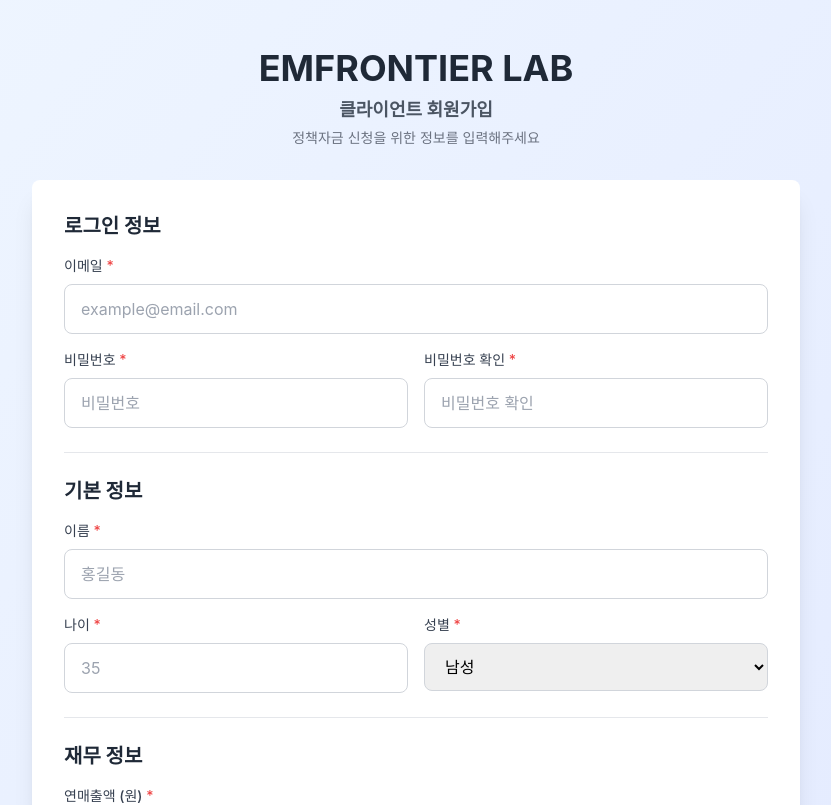
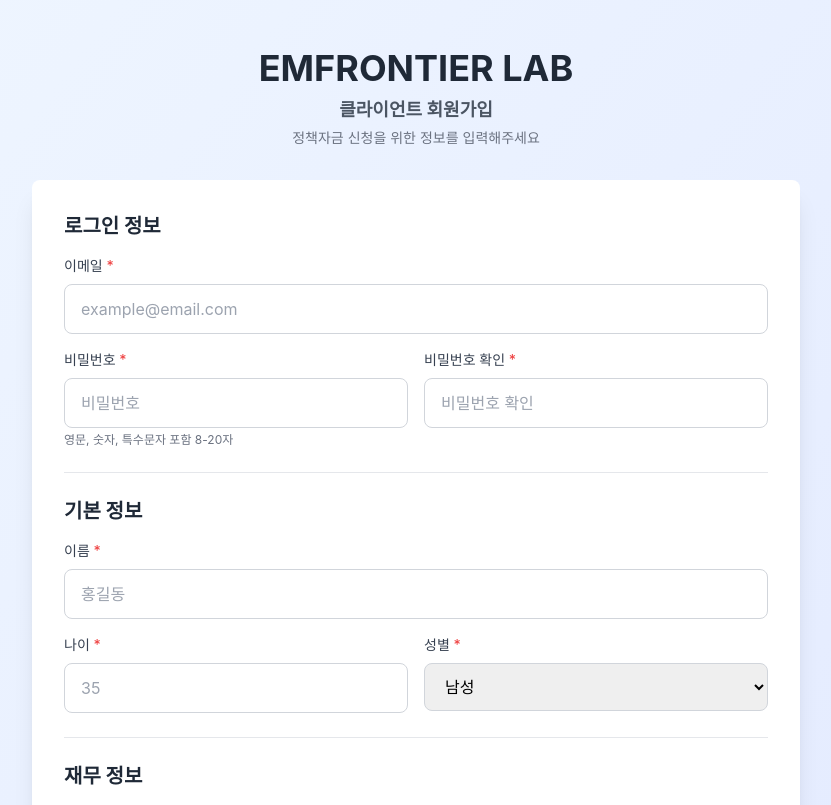
Before and after one commit to gwon724/emfrontierlab, a Next.js app: page /client/register in a window 1280 px wide. Shown: the top 805 px of the page, without its empty margins (224-1055 px from the left). Built offline with nearby package versions, Linux system fonts and the light colour scheme.

Commit message:
비밀번호 유효성 검사 추가
- 영문, 숫자, 특수문자 포함 8-20자 규칙 적용
- 회원가입 시 비밀번호 유효성 검사
- 비밀번호 입력 필드에 안내 메시지 추가

```diff
--- a/app/client/register/page.tsx
+++ b/app/client/register/page.tsx
@@ -40,6 +40,13 @@
   const handleSubmit = async (e: React.FormEvent) => {
     e.preventDefault();
     setError('');
+
+    // 비밀번호 유효성 검사 (영어, 숫자, 특수문자 포함 8-20자)
+    const passwordRegex = /^(?=.*[A-Za-z])(?=.*\d)(?=.*[@$!%*#?&])[A-Za-z\d@$!%*#?&]{8,20}$/;
+    if (!passwordRegex.test(formData.password)) {
+      setError('비밀번호는 영문, 숫자, 특수문자를 포함하여 8-20자로 입력해주세요.');
+      return;
+    }
 
     // 비밀번호 확인
     if (formData.password !== formData.confirmPassword) {
@@ -129,6 +136,9 @@
                       placeholder="비밀번호"
                       required
                     />
+                    <p className="text-xs text-gray-500 mt-1">
+                      영문, 숫자, 특수문자 포함 8-20자
+                    </p>
                   </div>
 
                   <div>
```
